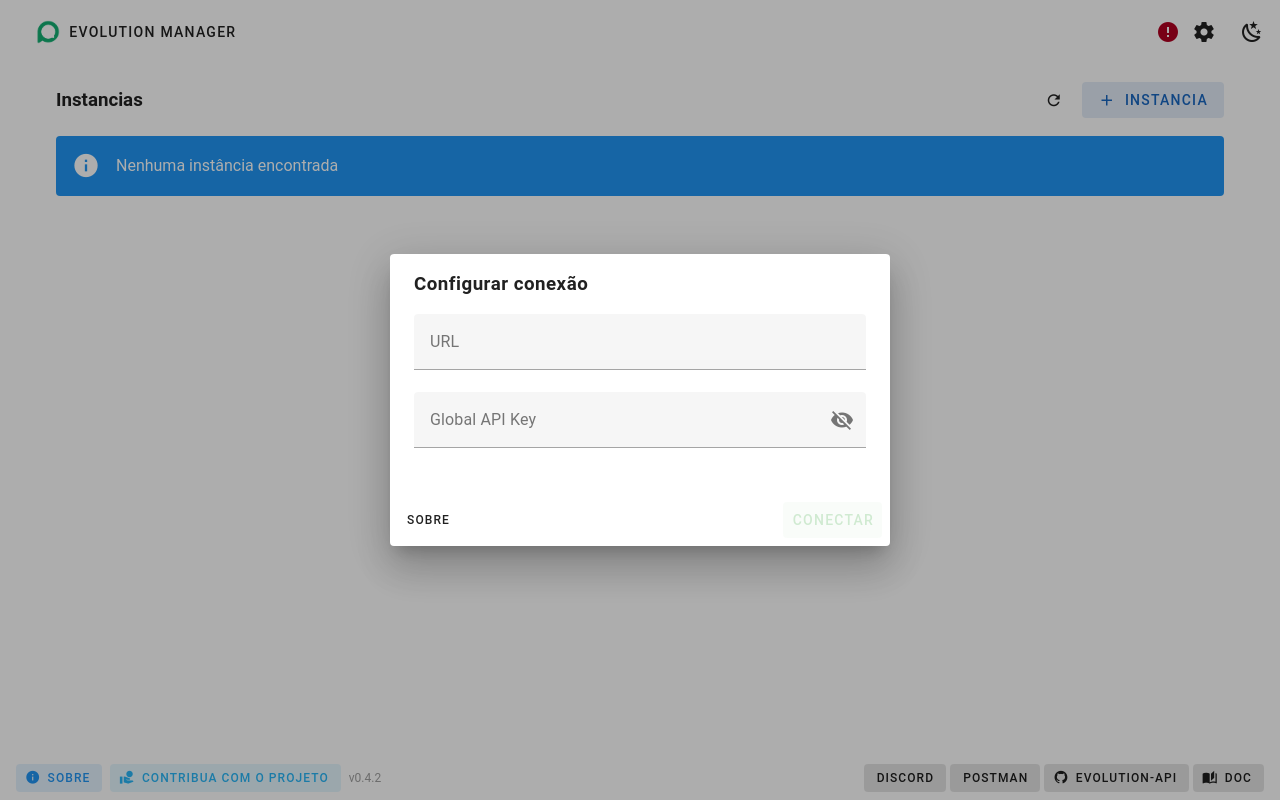
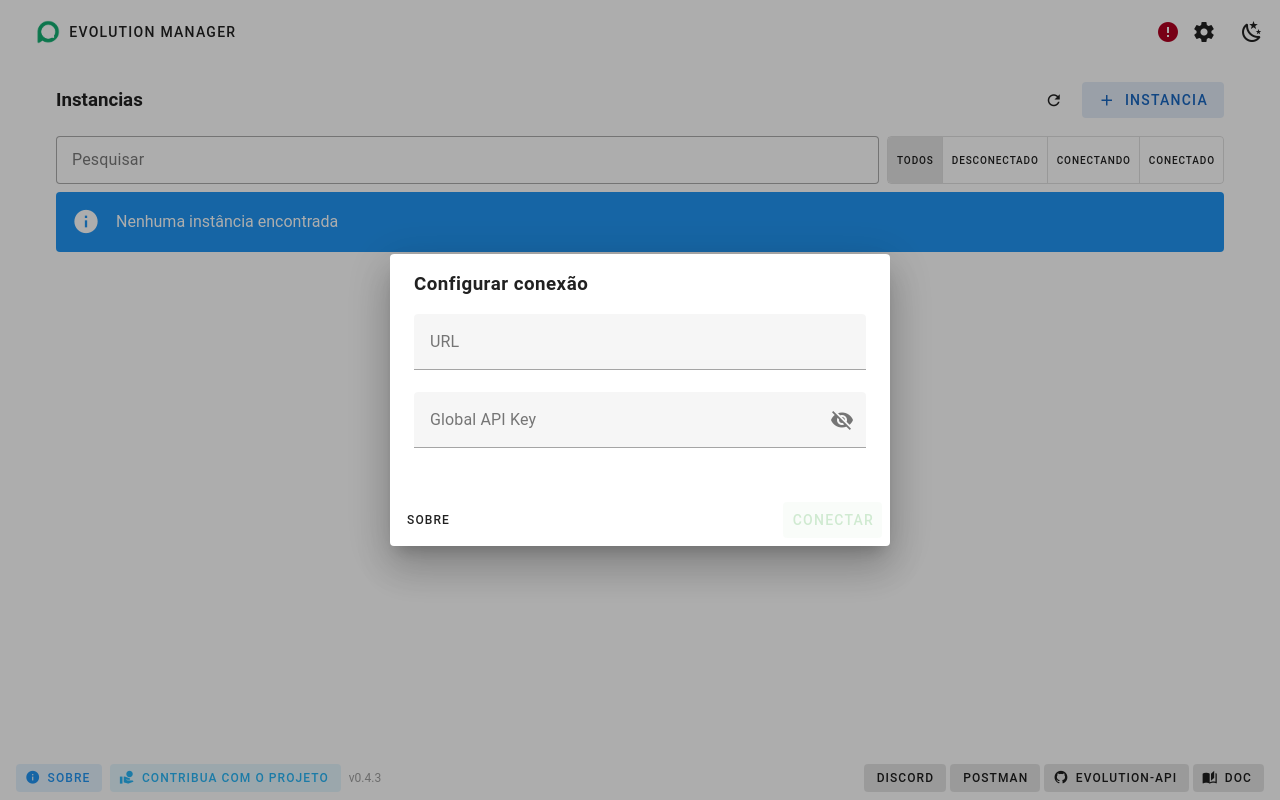
Before and after one commit to EvolutionAPI/evolution-manager, a Vue app: page / in a window 1280 px wide. Built offline with nearby package versions, Linux system fonts and the light colour scheme.

Commit message:
add search and fix chatwoot save

```diff
--- a/package.json
+++ b/package.json
@@ -1,7 +1,7 @@
 {
   "name": "evolution-manager",
   "description": "Evolution Manager is an open-source interface for managing the Evolution API, simplifying the creation and administration of API instances with advanced features and diverse integrations.",
-  "version": "0.4.2",
+  "version": "0.4.3",
   "main": "dist",
   "engines": {
     "node": ">=16.0.0"
--- a/src/components/instance/settings/Chatwoot.vue
+++ b/src/components/instance/settings/Chatwoot.vue
@@ -139,11 +139,12 @@
               v-model="chatwootData.auto_create"
               label="Conversa pendente"
               :disabled="loading || !AppStore.versionSatisfies('>=1.6.0')"
-              :error-messages="[
+              :hint="[
                 !AppStore.versionSatisfies('>=1.6.0')
                   ? 'Disponível a partir da versão 1.6.0'
                   : undefined,
               ]"
+              :persistent-hint="!AppStore.versionSatisfies('>=1.6.0')"
               hide-details="auto"
               class="mb-3"
               density="compact"
--- a/src/views/Home.vue
+++ b/src/views/Home.vue
@@ -25,18 +25,57 @@
     </div>
 
     <v-row dense>
-      <v-col cols="12" v-if="instances.length === 0 || loading">
+      <v-col cols="12" v-if="loading">
         <v-progress-linear v-if="loading" indeterminate color="info" />
         <v-alert type="info" class="mb-4" v-else :loading="loading" outlined>
-          {{ loading ? "Carregando..." : "Nenhuma instância encontrada" }}
+          Carregando...
         </v-alert>
       </v-col>
-
+      <v-col v-else cols="12">
+        <div class="d-flex gap-2 flex-wrap">
+          <v-text-field
+            v-model="search"
+            label="Pesquisar"
+            density="comfortable"
+            variant="outlined"
+            hide-details
+          />
+          <v-btn-toggle
+            v-model="statusFilter"
+            variant="outlined"
+            divided
+            mandatory
+          >
+            <v-btn
+              :value="false"
+              :disabled="loading"
+              :loading="loading"
+              variant="outlined"
+              size="x-small"
+            >
+              Todos
+            </v-btn>
+            <v-btn
+              v-for="[key, item] in Object.entries(statusMapper)"
+              :key="item.text"
+              :value="key"
+              :color="item.color"
+              :disabled="loading"
+              :loading="loading"
+              variant="outlined"
+              size="x-small"
+            >
+              {{ item.text }}
+            </v-btn>
+          </v-btn-toggle>
+        </div>
+      </v-col>
+      <template v-if="filteredInstances.length !== 0">
         <v-col
           cols="12"
           sm="6"
           lg="4"
-        v-for="{ instance } in instances"
+          v-for="{ instance } in filteredInstances"
           :key="instance.instanceName"
         >
           <v-card
@@ -71,17 +110,6 @@
                 <h5>{{ instance.instanceName }}</h5>
               </div>
               <div class="ml-auto flex-shrink-0">
-              <!-- <v-btn
-                :disabled="loading"
-                :to="`/${instance.instanceName}`"
-                icon
-                size="x-small"
-                class="mr-1"
-                variant="tonal"
-                color="info"
-              >
-                <v-icon>mdi-cog</v-icon>
-              </v-btn> -->
                 <v-btn
                   :disabled="loading || !!loadingDelete"
                   :loading="loadingDelete === instance.instanceName"
@@ -96,6 +124,12 @@
               </div>
             </div>
           </v-card>
+        </v-col>
+      </template>
+      <v-col v-else cols="12">
+        <v-alert type="info" class="mb-4" outlined>
+          Nenhuma instância encontrada
+        </v-alert>
       </v-col>
     </v-row>
     <v-alert v-if="error" type="error">
@@ -122,16 +156,8 @@
     loadingDelete: false,
     error: false,
     statusMapper: statusMapper,
-    headers: [
-      {
-        title: "Nome",
-        align: "start",
-        sortable: true,
-        key: "instance.instanceName",
-      },
-      { title: "Status", key: "instance.status" },
-      { title: "Ações", key: "actions", sortable: false, align: "center" },
-    ],
+    statusFilter: false,
+    search: "",
   }),
   methods: {
     addInstance() {
@@ -176,9 +202,24 @@
     loading() {
       return this.loadingInner || this.AppStore.connecting;
     },
-
     instances() {
       return this.AppStore.instances;
+    },
+    filteredInstances() {
+      const instances = this.instances.filter((instance) => {
+        if (!this.statusFilter) return true;
+        return instance.instance.status === this.statusFilter;
+      });
+
+      if (!this.search) return instances;
+      return instances.filter((instance) => {
+        const search = this.search.trim().toLowerCase();
+
+        return (
+          instance.instance.instanceName.toLowerCase().includes(search) ||
+          instance.instance.owner.toLowerCase().includes(search)
+        );
+      });
     },
   },
   mounted() {},
```
Lines whose indentation alone changed are shown as unchanged.
